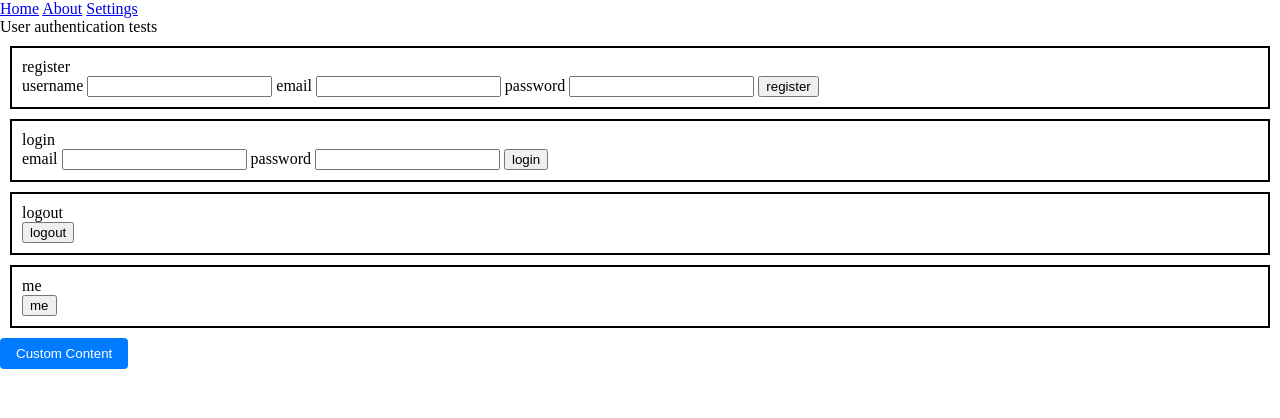
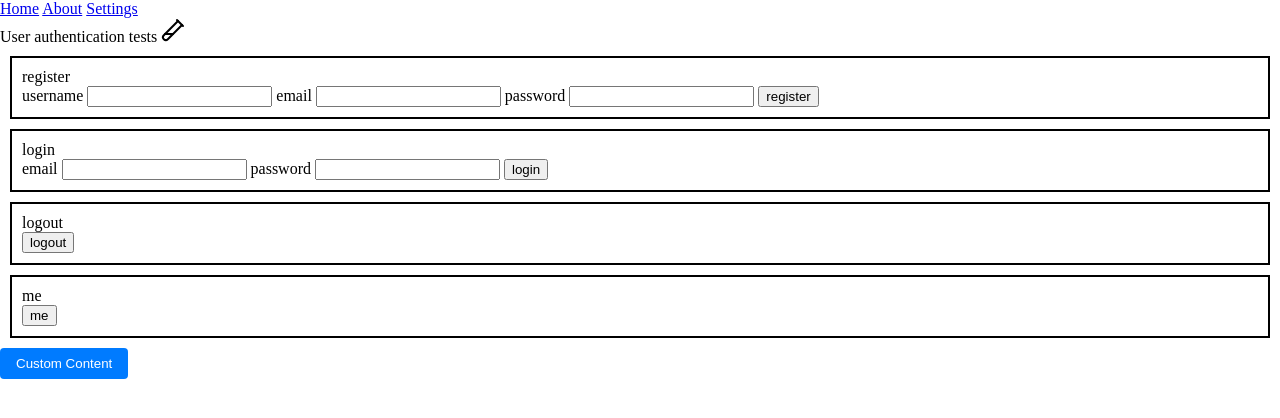
Before and after one commit to Vaalley/kohai-ui, a SvelteKit app: page / in a window 1280 px wide. Shown: the top 418 px of the page. Built offline with nearby package versions, Linux system fonts and the light colour scheme; no server answers.

Commit message:
feat: implement lucide icons + update deps (#7)

```diff
--- a/src/routes/+page.svelte
+++ b/src/routes/+page.svelte
@@ -1,6 +1,7 @@
 <script lang="ts">
 	import { onMount } from "svelte";
 	import Button from "../components/atoms/Button/Button.svelte";
+	import TestTubeDiagonal from "lucide-svelte/icons/test-tube-diagonal";
 
 	const baseUrl = "http://localhost:2501/";
 
@@ -106,7 +107,7 @@
 </svelte:head>
 
 <main>
-	<h1>User authentication tests</h1>
+	<h1>User authentication tests <TestTubeDiagonal /></h1>
 
 	<section class="register form">
 		<form
```
Also changed, not shown: package.json (+6 -3 lines), 1 other file (tests, documents, lock files or other folders).
